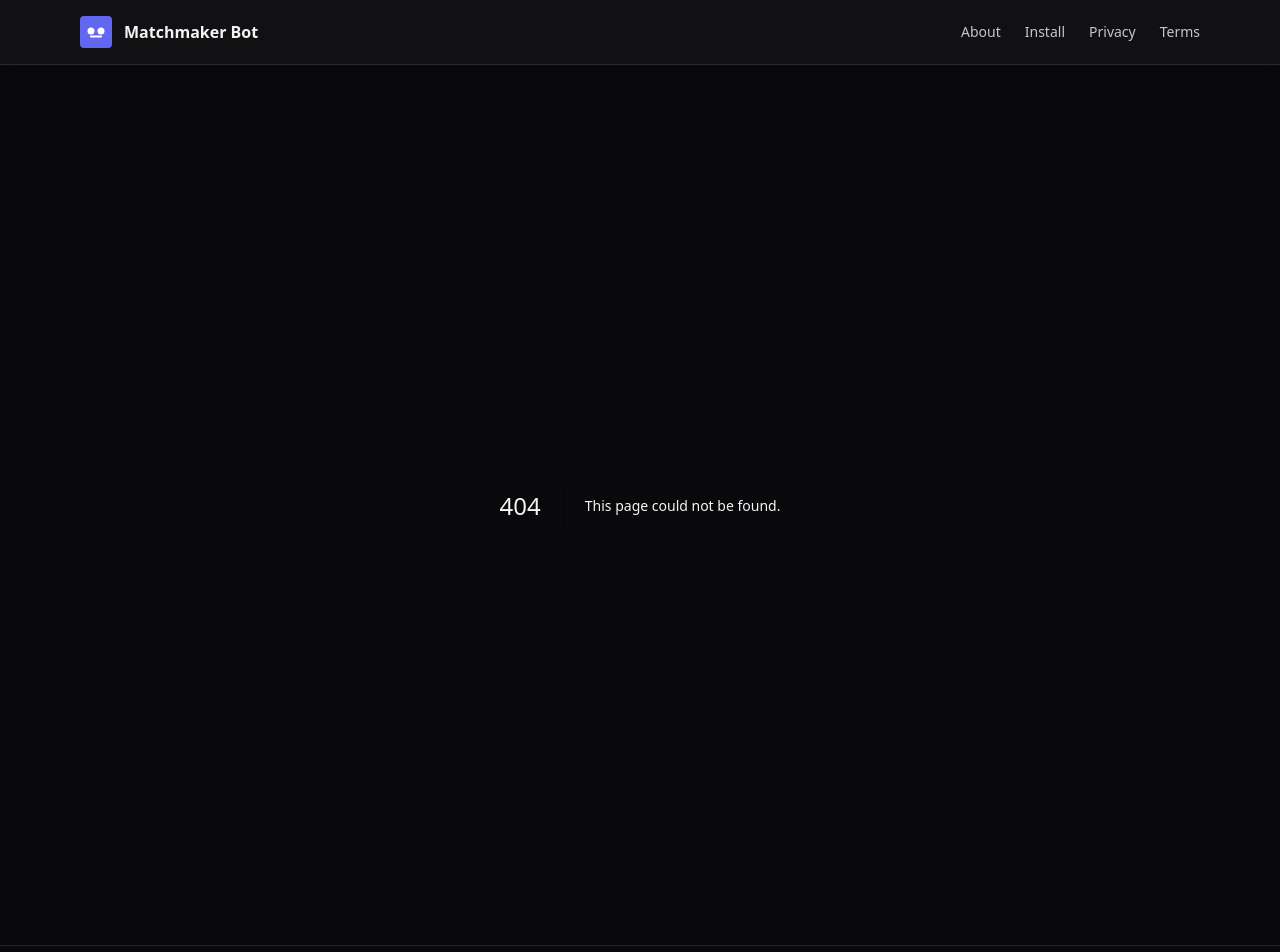
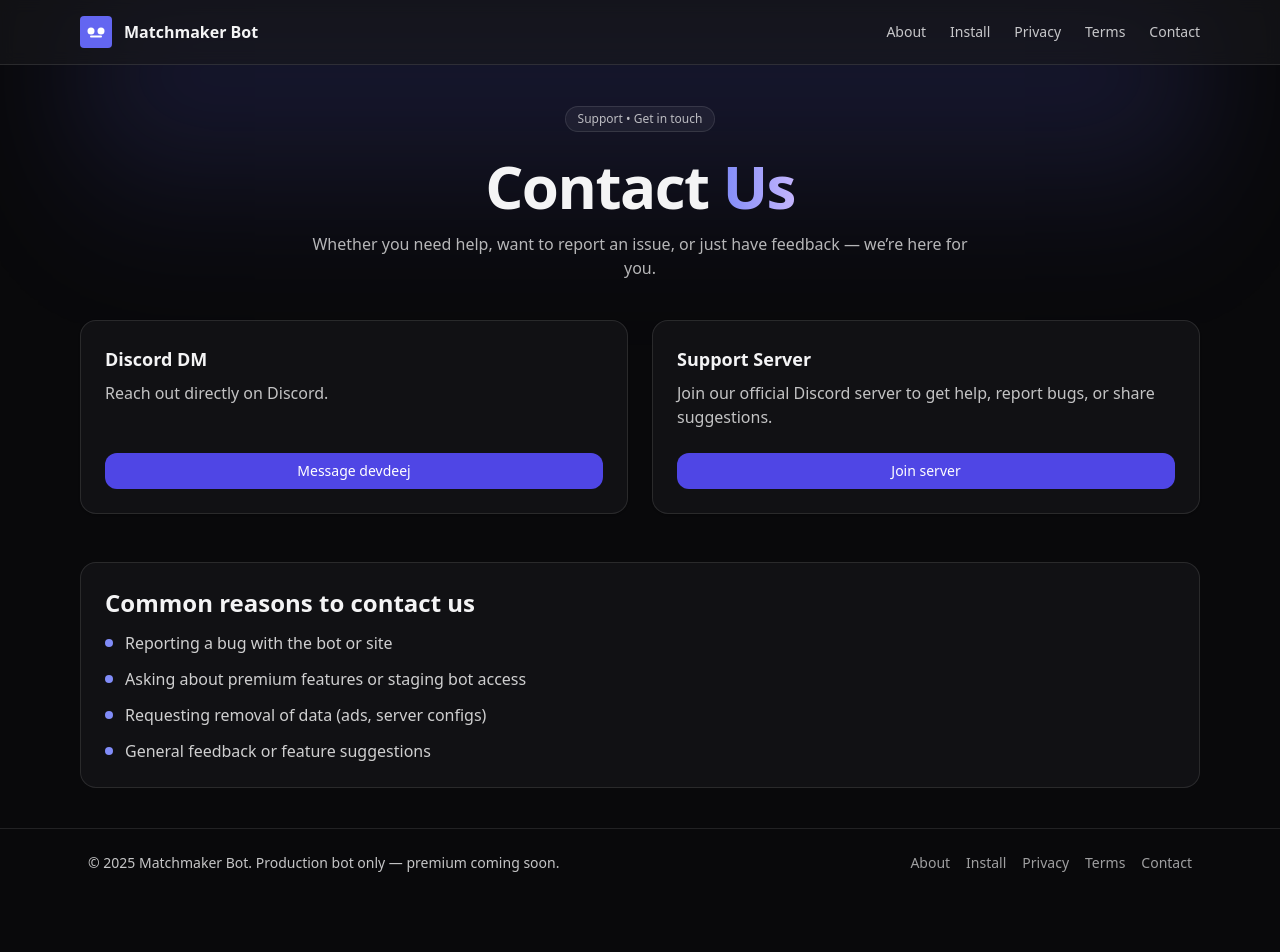
Before and after one commit to DavidCBradleyJr/matchmaker-bot, a Next.js app in the folder web/: page /contact in a window 1280 px wide. Before the commit this address had no page. Shown: the top 952 px of the page. After the commit the page ends 897 px from the top, so only its background shows below. Built offline with nearby package versions, Linux system fonts and the light colour scheme.

Commit message:
adding in website

```diff
--- /dev/null
+++ b/web/app/contact/page.tsx
@@ -0,0 +1,84 @@
+export const dynamic = "force-dynamic";
+export const revalidate = 0;
+
+export default function Contact() {
+  return (
+    <div className="relative">
+      {/* background accent */}
+      <div className="pointer-events-none absolute inset-x-0 -top-24 -z-10 h-64 bg-gradient-to-b from-indigo-500/25 via-indigo-500/10 to-transparent blur-3xl" />
+
+      {/* hero */}
+      <section className="mb-10 text-center">
+        <span className="inline-flex items-center gap-2 rounded-full border border-white/10 bg-white/5 px-3 py-1 text-xs text-white/70">
+          Support • Get in touch
+        </span>
+        <h1 className="mt-6 text-4xl font-extrabold tracking-tight md:text-6xl">
+          Contact <span className="bg-gradient-to-r from-indigo-400 to-violet-300 bg-clip-text text-transparent">Us</span>
+        </h1>
+        <p className="mx-auto mt-4 max-w-2xl text-white/70">
+          Whether you need help, want to report an issue, or just have feedback — we’re here for you.
+        </p>
+      </section>
+
+      {/* cards */}
+      <section className="grid gap-6 md:grid-cols-2">
+        <Card
+          title="Discord DM"
+          description="Reach out directly on Discord."
+          actionLabel="Message devdeej"
+          href="https://discord.com/users/devdeej"
+        />
+        <Card
+          title="Support Server"
+          description="Join our official Discord server to get help, report bugs, or share suggestions."
+          actionLabel="Join server"
+          href="https://discord.gg/7Cersw2kqv"
+        />
+      </section>
+
+      {/* faq style section */}
+      <section className="mt-12 rounded-2xl border border-white/10 bg-zinc-900/60 p-6">
+        <h2 className="mb-3 text-2xl font-semibold">Common reasons to contact us</h2>
+        <ul className="space-y-3 text-white/80">
+          <li className="flex gap-3"><Dot /> Reporting a bug with the bot or site</li>
+          <li className="flex gap-3"><Dot /> Asking about premium features or staging bot access</li>
+          <li className="flex gap-3"><Dot /> Requesting removal of data (ads, server configs)</li>
+          <li className="flex gap-3"><Dot /> General feedback or feature suggestions</li>
+        </ul>
+      </section>
+    </div>
+  );
+}
+
+function Card({
+  title,
+  description,
+  actionLabel,
+  href,
+}: {
+  title: string;
+  description: string;
+  actionLabel: string;
+  href: string;
+}) {
+  return (
+    <div className="flex flex-col justify-between rounded-2xl border border-white/10 bg-zinc-900/60 p-6 shadow-sm shadow-black/20">
+      <div>
+        <h3 className="text-lg font-semibold">{title}</h3>
+        <p className="mt-2 text-white/75">{description}</p>
+      </div>
+      <a
+        href={href}
+        target="_blank"
+        rel="noopener noreferrer"
+        className="mt-6 inline-flex items-center justify-center rounded-xl bg-indigo-600 px-4 py-2 text-sm font-medium text-white hover:bg-indigo-500"
+      >
+        {actionLabel}
+      </a>
+    </div>
+  );
+}
+
+function Dot() {
+  return <span className="mt-2 inline-block h-2 w-2 flex-none rounded-full bg-indigo-400" />;
+}
--- a/web/app/privacy/page.tsx
+++ b/web/app/privacy/page.tsx
@@ -66,12 +66,6 @@
           absolute, but we aim for sensible, low-risk defaults.
         </p>
       </Section>
-
-      <Section title="Contact">
-        <p>
-          Questions or removal requests? Reach out to the server owner or the bot maintainers (listed on the Install page).
-        </p>
-      </Section>
     </div>
   );
 }
--- a/web/components/Footer.tsx
+++ b/web/components/Footer.tsx
@@ -1,9 +1,18 @@
+import Link from "next/link";
+
 export default function Footer() {
   const year = new Date().getFullYear();
   return (
     <footer className="border-t border-white/10">
-      <div className="mx-auto max-w-6xl p-6 text-sm opacity-70">
-        © {year} Matchmaker Bot. Production bot only — premium coming soon.
+      <div className="mx-auto flex max-w-6xl flex-col gap-2 p-6 text-sm opacity-80 md:flex-row md:items-center md:justify-between">
+        <div>© {year} Matchmaker Bot. Production bot only — premium coming soon.</div>
+        <nav className="flex items-center gap-4">
+          <Link href="/about" className="hover:opacity-100 opacity-80">About</Link>
+          <Link href="/install" className="hover:opacity-100 opacity-80">Install</Link>
+          <Link href="/privacy" className="hover:opacity-100 opacity-80">Privacy</Link>
+          <Link href="/terms" className="hover:opacity-100 opacity-80">Terms</Link>
+          <Link href="/contact" className="hover:opacity-100 opacity-80">Contact</Link>
+        </nav>
       </div>
     </footer>
   );
--- a/web/components/Header.tsx
+++ b/web/components/Header.tsx
@@ -15,6 +15,7 @@
           <Link href="/install" className="opacity-80 hover:opacity-100">Install</Link>
           <Link href="/privacy" className="opacity-80 hover:opacity-100">Privacy</Link>
           <Link href="/terms" className="opacity-80 hover:opacity-100">Terms</Link>
+          <Link href="/contact" className="opacity-80 hover:opacity-100">Contact</Link>
         </nav>
       </div>
     </header>
```
